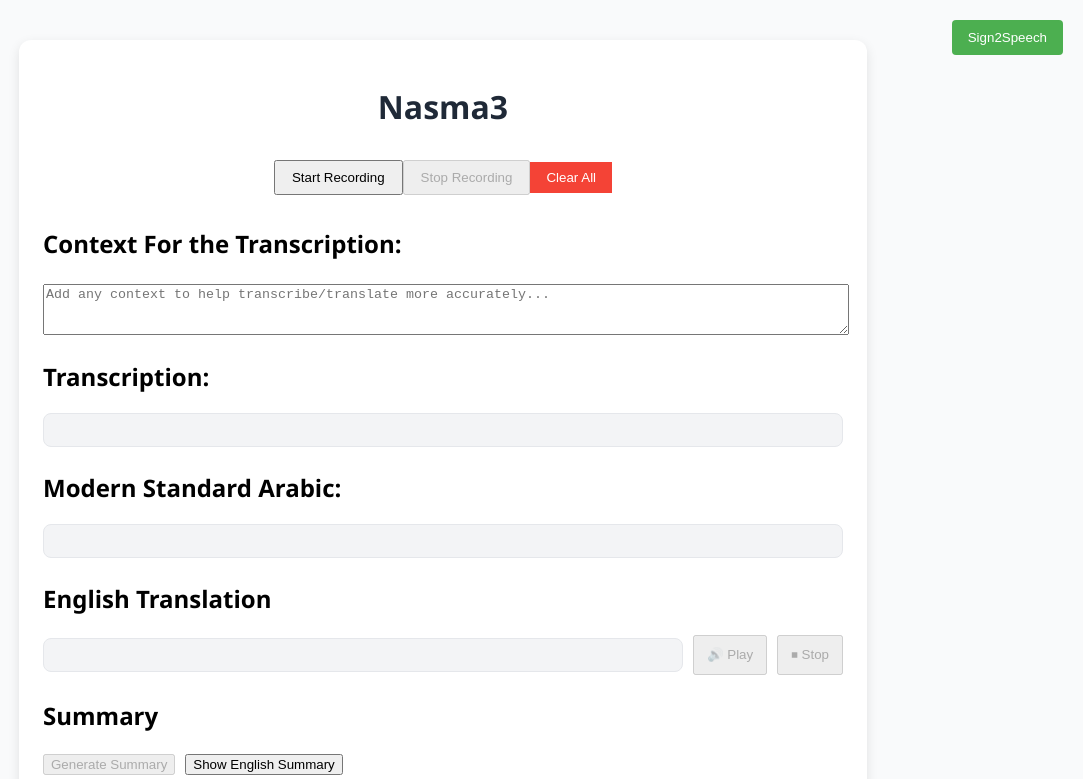
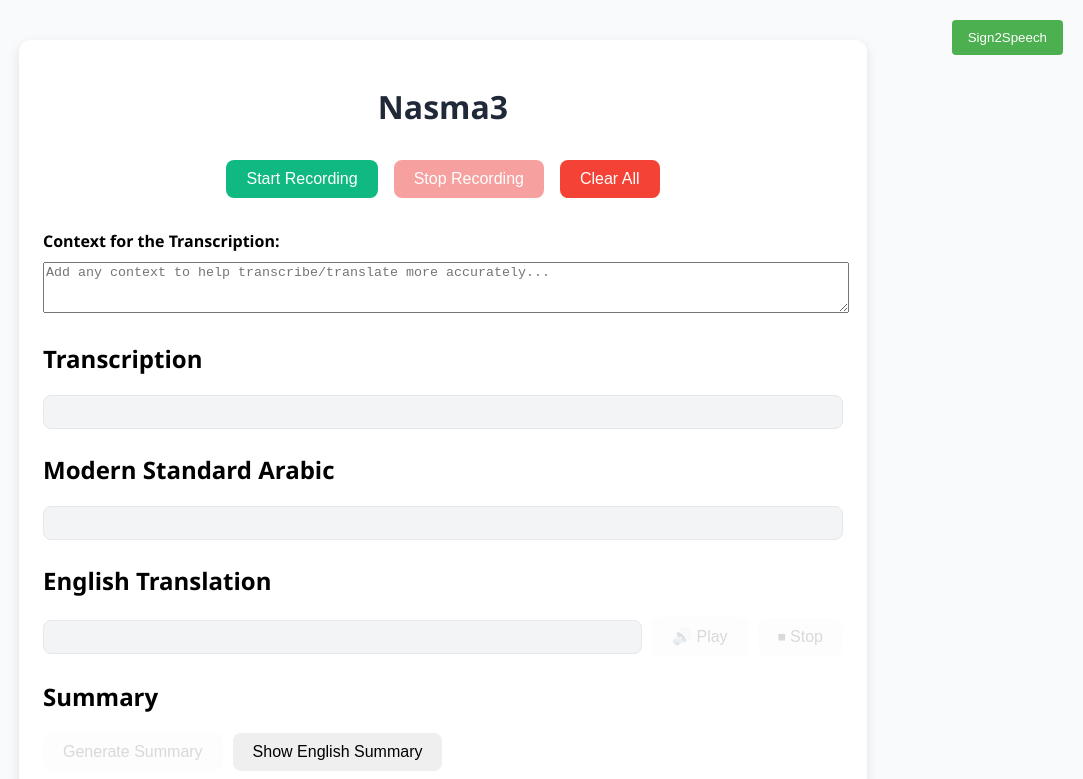
Before and after one commit to turquoise5/fanar-hackathon, a React (Create React App) app in the folder client/: page / in a window 1280 px wide. Shown: the top 779 px of the page, without its empty margins (197-1280 px from the left). Built offline with nearby package versions, Linux system fonts and the light colour scheme.

Commit message:
UI changes

```diff
--- a/client/src/translation.jsx
+++ b/client/src/translation.jsx
@@ -21,101 +21,89 @@ const TranscriptionUI = ({
   setContext
 }) => {
   const [isPlaying, setIsPlaying] = useState(false);
+
   useEffect(() => {
-      // Stop UI play icon when audio ends
     setOnAudioEnd(() => {
       setIsPlaying(false);
     });
   }, []);
+
   return (
     <div className="transcription-container">
       <h1 className="app-title">Nasma3</h1>
 
       <div className="controls">
-        <div>
         <button
           onClick={startLiveSimulation}
           disabled={recording}
-            style={{ padding: '8px 16px' }}
+          className="btn start"
+          aria-label="Start recording audio"
         >
           Start Recording
         </button>
         <button
           onClick={stopLiveSimulation}
           disabled={!recording}
-            style={{ padding: '8px 16px' }}
+          className="btn stop"
+          aria-label="Stop recording audio"
         >
           Stop Recording
         </button>
         <button
           onClick={clearAll}
           disabled={recording}
-            style={{
-              padding: '8px 16px',
-              backgroundColor: '#f44336',
-              color: 'white',
-              border: 'none'
-            }}
+          className="btn"
+          style={{ backgroundColor: '#f44336', color: 'white' }}
+          aria-label="Clear all text and reset"
         >
           Clear All
         </button>
       </div>
-      </div>
 
-      <div>
-        <label>
-          <h2>Context For the Transcription:</h2>
+      <div className="section">
+        <label htmlFor="contextInput" style={{ fontWeight: "bold", display: "block", marginBottom: 6 }}>
+          Context for the Transcription:
+        </label>
         <textarea
+          id="contextInput"
           value={context}
           onChange={e => setContext(e.target.value)}
           placeholder="Add any context to help transcribe/translate more accurately..."
           rows={3}
           style={{ width: "100%", marginTop: 4, resize: "vertical" }}
+          aria-label="Context for transcription"
         />
-        </label>
       </div>
 
       <div className="section">
-        <h2>Transcription: </h2>
-        <div className="box transcript arabic">
+        <h2>Transcription</h2>
+        <div className="box transcript arabic" aria-live="polite">
           {transcript || ""}
         </div>
       </div>
 
       <div className="section">
-        <h2>Modern Standard Arabic: </h2>
-        <div className="box arabic">
-          {isProcessing ? (
-              <div className="spinner" />
-          ) : (
-              cleanedMSA || ""
-          )}
+        <h2>Modern Standard Arabic</h2>
+        <div className="box arabic" aria-live="polite">
+          {isProcessing ? <div className="spinner" aria-label="Processing..." /> : cleanedMSA || ""}
         </div>
       </div>
 
       <div className="section">
         <h2>English Translation</h2>
         <div style={{ display: "flex", alignItems: "center", gap: "10px" }}>
-          <div className="box english" style={{ flex: 1 }}>
-            {isProcessing ? (
-              <div className="spinner" />
-            ) : (
-              translation || ""
-            )}
+          <div className="box english" style={{ flex: 1 }} aria-live="polite">
+            {isProcessing ? <div className="spinner" aria-label="Processing..." /> : translation || ""}
           </div>
 
           <button
             onClick={async () => {
               await toggleAudio(translation);
-              setIsPlaying((prev) => !prev);
+              setIsPlaying(prev => !prev);
             }}
             disabled={!translation || isProcessing}
-            style={{
-              padding: "8px 12px",
-              height: "40px",
-              whiteSpace: "nowrap",
-              cursor: "pointer"
-            }}
+            className="btn"
+            aria-label={isPlaying ? "Pause translation playback" : "Play translation"}
           >
             {isPlaying ? "⏸ Pause" : "🔊 Play"}
           </button>
@@ -126,12 +114,8 @@ const TranscriptionUI = ({
               setIsPlaying(false);
             }}
             disabled={!translation}
-            style={{
-              padding: "8px 12px",
-              height: "40px",
-              whiteSpace: "nowrap",
-              cursor: "pointer"
-            }}
+            className="btn"
+            aria-label="Stop audio playback"
           >
             ⏹ Stop
           </button>
@@ -140,21 +124,30 @@ const TranscriptionUI = ({
 
       <div className="section">
         <h2>Summary</h2>
-      <button onClick={generateSummary} disabled={isSummarizing || !transcript}>
+        <div style={{ marginBottom: 10 }}>
+          <button
+            onClick={generateSummary}
+            disabled={isSummarizing || !transcript}
+            className="btn"
+            aria-label="Generate summary of transcription"
+          >
             {isSummarizing ? "Summarizing..." : "Generate Summary"}
           </button>
           <button
+            onClick={() => setShowEnglishSummary(prev => !prev)}
+            disabled={isSummarizing}
+            className="btn"
             style={{ marginLeft: 10 }}
-        onClick={() => setShowEnglishSummary((prev) => !prev)}
-        disabled={isSummarizing}
+            aria-label={showEnglishSummary ? "Hide English summary" : "Show English summary"}
           >
             {showEnglishSummary ? "Hide English Summary" : "Show English Summary"}
           </button>
-      <div className="box arabic" style={{ marginTop: "10px" }}>
+        </div>
+        <div className="box arabic" aria-live="polite">
           {summary}
         </div>
         {showEnglishSummary && (
-        <div className="box english" style={{ marginTop: "10px" }}>
+          <div className="box english" style={{ marginTop: 10 }} aria-live="polite">
             {englishSummary}
           </div>
         )}
```
Also changed, not shown: 1 other file (tests, documents, lock files or other folders). Lines whose indentation alone changed are shown as unchanged.
